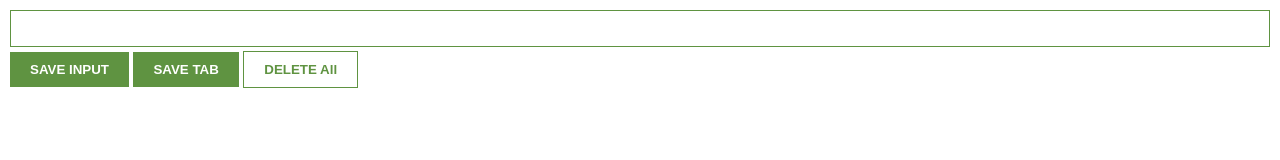
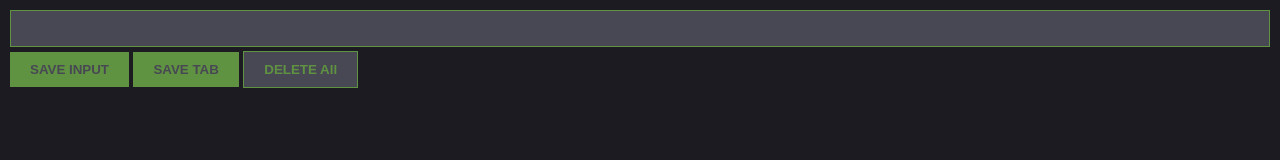
Before and after one commit to usernameB99/browser-extension-leads-tracker, a browser extension: page index.html in a window 1280 px wide. Drawn offline with nearby package versions, Linux system fonts and the dark colour scheme.

Commit message:
added darkmode

```diff
--- a/style.css
+++ b/style.css
@@ -58,3 +58,28 @@ a{
 .delete-item-btn:hover {
     color: red;
 }
+
+/* Dark mode */
+@media (prefers-color-scheme: dark) {
+    body {
+        background-color: #1c1b22;
+        color: rgb(218, 216, 216);
+    }
+
+    .delete-item-btn {
+        color: #484854;
+    }
+
+    #input-el{
+        background: #484854;
+        color: rgb(218, 216, 216);
+    }
+
+    button {
+        color: #484854;
+    }
+
+    #delete-btn {
+        background: #484854;
+    }
+}
```
